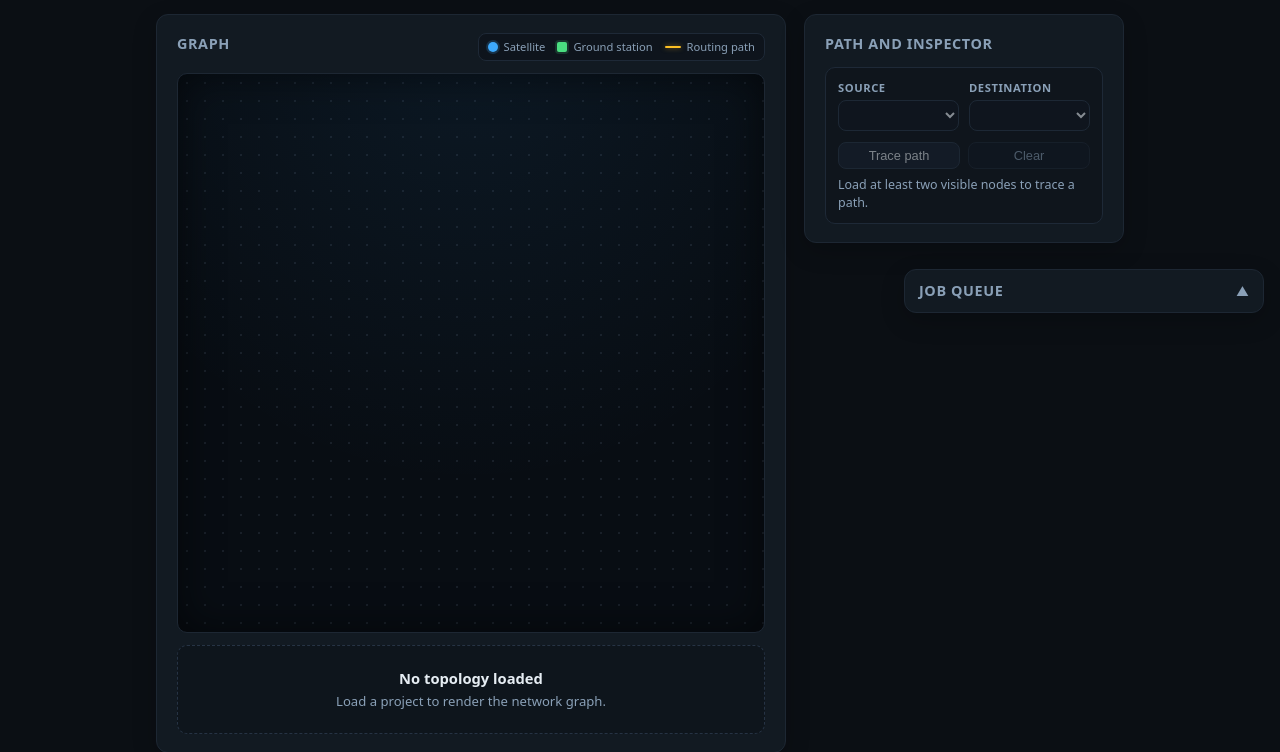
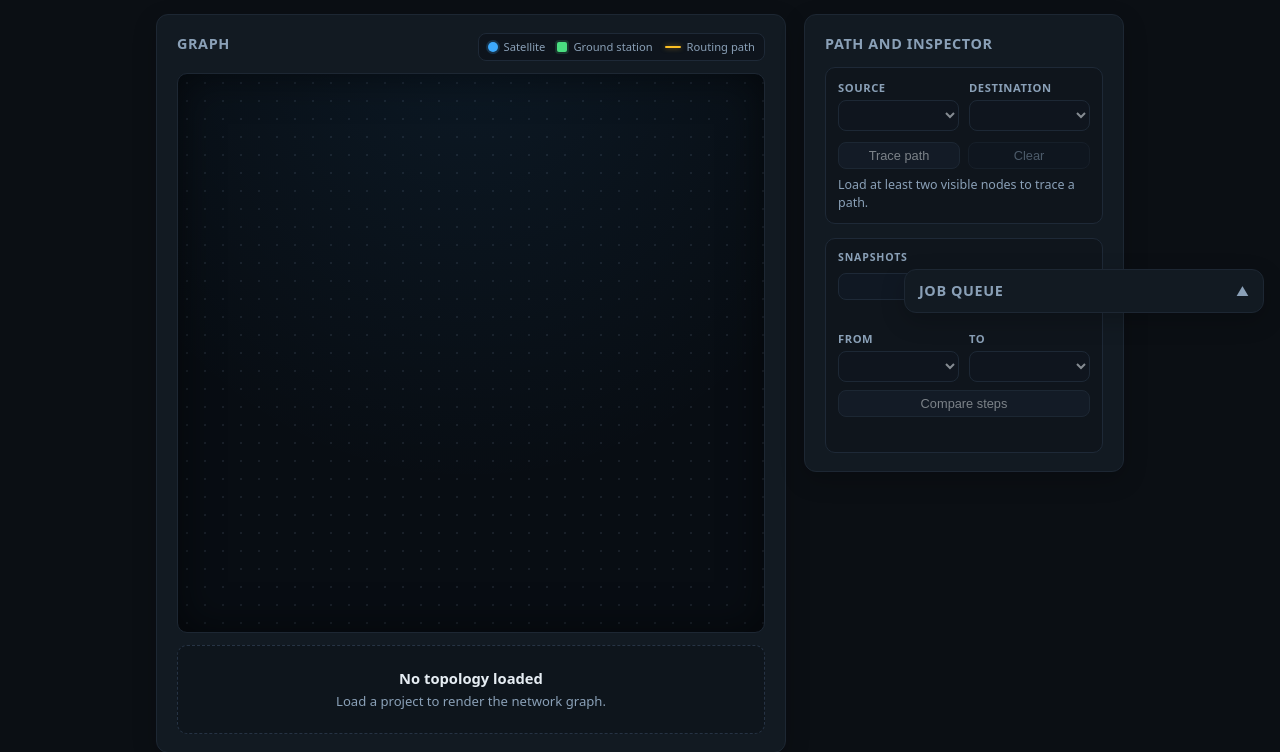
Before and after one commit to SatComProjects/Satgonetem-Gui, a FastAPI app: page /topology in a window 1280 px wide. Shown: the part 471-1223 px from the top of the page. Run offline with FastAPI, Linux system fonts and the light colour scheme; lists and menus that the app fills with data are empty.

Commit message:
feat(ui): add topology snapshot comparison
Record snapshots automatically, select two steps, render a diff table, and highlight added/removed/changed edges including removed-link ghosts.

```diff
--- a/satgonetem_gui/static/topology_graph.css
+++ b/satgonetem_gui/static/topology_graph.css
@@ -501,10 +501,32 @@
   opacity: 0.5;
 }
 
-/* Traced path wins over inactive, dim, and partition coloring. */
+/* Step-comparison overlays. Declared before `.path` so a traced route still
+ * wins when an edge carries both a diff class and the path class. */
+.topo-edge.added {
+  stroke: var(--ok);
+  stroke-width: 2.2;
+  opacity: 1;
+}
+
+.topo-edge.removed {
+  stroke: var(--bad);
+  stroke-width: 2;
+  stroke-dasharray: 4 4;
+  opacity: 0.9;
+}
+
+.topo-edge.changed {
+  stroke: var(--warning);
+  stroke-width: 2.2;
+  opacity: 1;
+}
+
+/* Traced path wins over inactive, dim, partition, and diff coloring. */
 .topo-edge.path {
   stroke: var(--topo-path);
   stroke-width: 2.4;
+  stroke-dasharray: none;
   opacity: 1;
   filter: drop-shadow(0 0 4px rgba(251, 191, 36, 0.55));
 }
@@ -610,6 +632,184 @@
 
 .topo-path-summary:empty {
   display: none;
+}
+
+/* Snapshot history and step comparison ------------------------------------ */
+
+.topo-history {
+  display: flex;
+  flex-direction: column;
+  gap: 8px;
+  padding: 12px;
+  border: 1px solid var(--border-subtle);
+  border-radius: 10px;
+  background: rgba(11, 15, 20, 0.38);
+}
+
+.topo-history-head {
+  display: flex;
+  align-items: baseline;
+  justify-content: space-between;
+  gap: 8px;
+}
+
+.topo-history-head h4 {
+  margin: 0;
+  color: var(--muted);
+  font-size: 0.66rem;
+  font-weight: 600;
+  letter-spacing: 0.08em;
+  line-height: 1.3;
+  text-transform: uppercase;
+}
+
+.topo-history-count {
+  font-family: ui-monospace, SFMono-Regular, Menlo, Consolas, monospace;
+  font-size: 0.68rem;
+  font-variant-numeric: tabular-nums;
+  white-space: nowrap;
+}
+
+.topo-history-count:empty {
+  display: none;
+}
+
+.topo-history .button {
+  width: 100%;
+}
+
+.topo-history-msg,
+.topo-compare-msg {
+  min-height: 1.2em;
+  margin: 0;
+  font-size: 0.76rem;
+  line-height: 1.4;
+  overflow-wrap: anywhere;
+}
+
+.topo-history-msg.error,
+.topo-history-msg[data-state="error"],
+.topo-compare-msg.error,
+.topo-compare-msg[data-state="error"] {
+  color: var(--bad);
+}
+
+.topo-history-grid {
+  display: grid;
+  grid-template-columns: repeat(2, minmax(0, 1fr));
+  gap: 10px;
+}
+
+.topo-history-grid label {
+  min-width: 0;
+  color: var(--muted);
+  font-size: 0.7rem;
+  font-weight: 600;
+  letter-spacing: 0.05em;
+  text-transform: uppercase;
+  gap: 4px;
+}
+
+.topo-history-grid select {
+  width: 100%;
+  min-width: 0;
+  padding: 6px 8px;
+  font-size: 0.82rem;
+  font-weight: 400;
+  letter-spacing: normal;
+  text-transform: none;
+}
+
+.topo-compare-table {
+  max-width: 100%;
+  overflow-x: auto;
+  overscroll-behavior: contain;
+  border: 1px solid var(--border);
+  border-radius: 8px;
+  background: rgba(8, 13, 19, 0.55);
+  scrollbar-width: thin;
+  scrollbar-color: var(--border) transparent;
+}
+
+.topo-compare-table:empty {
+  display: none;
+}
+
+.topo-table {
+  width: 100%;
+  border-collapse: collapse;
+  font-size: 0.72rem;
+  font-variant-numeric: tabular-nums;
+}
+
+.topo-diff-table {
+  min-width: 320px;
+}
+
+.topo-diff-table th,
+.topo-diff-table td {
+  padding: 5px 7px;
+  border-bottom: 1px solid var(--border-subtle);
+  text-align: left;
+  vertical-align: top;
+  overflow-wrap: anywhere;
+}
+
+.topo-diff-table th {
+  background: rgba(11, 15, 20, 0.6);
+  color: var(--muted);
+  font-size: 0.62rem;
+  font-weight: 600;
+  letter-spacing: 0.05em;
+  text-transform: uppercase;
+  white-space: nowrap;
+}
+
+.topo-diff-table tbody tr:last-child td {
+  border-bottom: none;
+}
+
+.topo-diff-table tr[data-diff] td:first-child {
+  font-size: 0.64rem;
+  font-weight: 700;
+  letter-spacing: 0.03em;
+  text-transform: uppercase;
+  white-space: nowrap;
+}
+
+.topo-diff-table tr[data-diff] td:first-child::before {
+  content: "";
+  display: inline-block;
+  width: 6px;
+  height: 6px;
+  margin-right: 6px;
+  border-radius: 50%;
+  background: currentColor;
+  vertical-align: 1px;
+}
+
+.topo-diff-table tr[data-diff="added"] {
+  background: rgba(74, 222, 128, 0.06);
+}
+
+.topo-diff-table tr[data-diff="added"] td:first-child {
+  color: var(--ok);
+}
+
+.topo-diff-table tr[data-diff="removed"] {
+  background: rgba(248, 113, 113, 0.06);
+}
+
+.topo-diff-table tr[data-diff="removed"] td:first-child {
+  color: var(--bad);
+}
+
+.topo-diff-table tr[data-diff="changed"] {
+  background: rgba(251, 191, 36, 0.06);
+}
+
+.topo-diff-table tr[data-diff="changed"] td:first-child {
+  color: var(--warning);
 }
 
 /* Node inspector ----------------------------------------------------------- */
@@ -885,6 +1085,12 @@
   }
 }
 
+@media (max-width: 640px) {
+  .topo-history-grid {
+    grid-template-columns: minmax(0, 1fr);
+  }
+}
+
 @media (max-width: 560px) {
   .topo-page {
     gap: 14px;
--- a/satgonetem_gui/static/topology_graph.js
+++ b/satgonetem_gui/static/topology_graph.js
@@ -19,6 +19,9 @@ let allNodes = [];
 let allLinks = [];
 let pathKeys = new Set();
 let selected = null;
+let snapshots = [];
+let diffState = { added: new Set(), removed: new Set(), changed: new Set(), extraLinks: [] };
+let recording = false;
 let pollTimer = null;
 let searchTimer = null;
 let fetching = false;
@@ -87,6 +90,9 @@ function edgeElement(link, positions, highlightPartitions, componentByNode) {
   const key = linkKey(link.src, link.dst);
   const classes = ["topo-edge"];
   if (link.is_active === false) classes.push("inactive");
+  if (diffState.added.has(key)) classes.push("added");
+  if (diffState.removed.has(key)) classes.push("removed");
+  if (diffState.changed.has(key)) classes.push("changed");
   if (pathKeys.has(key)) classes.push("path");
   else if (pathKeys.size) classes.push("dim");
   if (highlightPartitions) {
@@ -191,6 +197,19 @@ function renderGraph() {
       partitions.componentByNode,
     );
     if (line) svg.appendChild(line);
+  }
+  for (const link of diffState.extraLinks) {
+    if (!positions[link.src] || !positions[link.dst]) continue;
+    const ghost = edgeElement(
+      link,
+      positions,
+      false,
+      partitions.componentByNode,
+    );
+    if (ghost) {
+      ghost.classList.add("removed");
+      svg.appendChild(ghost);
+    }
   }
   for (const node of nodes) {
     const position = positions[node.name];
@@ -362,6 +381,148 @@ function clearPath() {
   renderGraph();
 }
 
+function historyMessage(text, isError = false) {
+  const element = byId("topo-history-msg");
+  if (!element) return;
+  element.textContent = text;
+  element.style.color = isError ? "var(--bad)" : "var(--muted)";
+}
+
+function compareMessage(text, isError = false) {
+  const element = byId("topo-compare-msg");
+  if (!element) return;
+  element.textContent = text;
+  element.style.color = isError ? "var(--bad)" : "var(--muted)";
+}
+
+function fillSnapshotSelect(select, records) {
+  const previous = select.value;
+  select.replaceChildren();
+  for (const snapshot of records) {
+    const option = document.createElement("option");
+    option.value = String(snapshot.step);
+    option.textContent = `step ${snapshot.step}${snapshot.time ? ` \u00b7 ${snapshot.time}` : ""}`;
+    select.appendChild(option);
+  }
+  if (records.some((snapshot) => String(snapshot.step) === previous)) {
+    select.value = previous;
+  }
+  select.disabled = records.length < 2;
+}
+
+async function loadSnapshots() {
+  try {
+    const data = await api.get("/api/topology/snapshots");
+    snapshots = Array.isArray(data.snapshots) ? data.snapshots : [];
+    const from = byId("topo-compare-from");
+    const to = byId("topo-compare-to");
+    if (from) fillSnapshotSelect(from, snapshots);
+    if (to) fillSnapshotSelect(to, snapshots);
+    if (snapshots.length >= 2) {
+      if (!from.value) from.value = String(snapshots[snapshots.length - 2].step);
+      if (!to.value) to.value = String(snapshots[snapshots.length - 1].step);
+    }
+    const count = byId("topo-snapshot-count");
+    if (count) count.textContent = `${snapshots.length} recorded`;
+    const compare = byId("topo-compare");
+    if (compare) compare.disabled = snapshots.length < 2;
+  } catch (error) {
+    historyMessage(error.message || "Could not load snapshots.", true);
+  }
+}
+
+async function recordSnapshot(manual = false) {
+  if (recording) return;
+  recording = true;
+  try {
+    const data = await api.post("/api/topology/snapshots", undefined);
+    if (manual) {
+      historyMessage(
+        data.recorded
+          ? `Recorded step ${data.step}.`
+          : `Step ${data.step} is already recorded.`,
+      );
+    }
+    await loadSnapshots();
+  } catch (error) {
+    if (manual) {
+      historyMessage(
+        error.status === 404
+          ? "Load a project before recording snapshots."
+          : error.message || "Could not record a snapshot.",
+        true,
+      );
+    }
+  } finally {
+    recording = false;
+  }
+}
+
+function diffRow(kind, element, details) {
+  return `<tr data-diff="${kind}"><td>${kind[0].toUpperCase() + kind.slice(1)}</td><td>${escapeHtml(element)}</td><td>${escapeHtml(details)}</td></tr>`;
+}
+
+function renderComparison(data) {
+  const added = Array.isArray(data.added_links) ? data.added_links : [];
+  const removed = Array.isArray(data.removed_links) ? data.removed_links : [];
+  const changed = Array.isArray(data.changed_links) ? data.changed_links : [];
+  const addedNodes = Array.isArray(data.added_nodes) ? data.added_nodes : [];
+  const removedNodes = Array.isArray(data.removed_nodes) ? data.removed_nodes : [];
+  diffState = {
+    added: new Set(added.map((link) => linkKey(link.src, link.dst))),
+    removed: new Set(removed.map((link) => linkKey(link.src, link.dst))),
+    changed: new Set(changed.map((link) => linkKey(link.src, link.dst))),
+    extraLinks: removed,
+  };
+  const rows = [
+    ...added.map((link) =>
+      diffRow("added", `${link.src} \u2192 ${link.dst}`, link.type || "link"),
+    ),
+    ...removed.map((link) =>
+      diffRow("removed", `${link.src} \u2192 ${link.dst}`, link.type || "link"),
+    ),
+    ...changed.map((link) =>
+      diffRow(
+        "changed",
+        `${link.src} \u2192 ${link.dst}`,
+        (link.changes || []).join(", "),
+      ),
+    ),
+    ...addedNodes.map((name) => diffRow("added", name, "node")),
+    ...removedNodes.map((name) => diffRow("removed", name, "node")),
+  ];
+  const container = byId("topo-compare-table");
+  if (container) {
+    container.innerHTML = rows.length
+      ? `<table class="topo-table topo-diff-table"><thead><tr><th>Change</th><th>Element</th><th>Details</th></tr></thead><tbody>${rows.join("")}</tbody></table>`
+      : '<p class="muted">No differences between these steps.</p>';
+  }
+  compareMessage(
+    `${added.length} added / ${removed.length} removed / ${changed.length} changed links \u00b7 nodes +${addedNodes.length}/-${removedNodes.length}`,
+  );
+  renderGraph();
+}
+
+async function compareSteps() {
+  const from = byId("topo-compare-from")?.value;
+  const to = byId("topo-compare-to")?.value;
+  if (from === undefined || to === undefined) {
+    compareMessage("Record at least two steps before comparing.", true);
+    return;
+  }
+  compareMessage("Comparing...");
+  try {
+    const data = await api.get(
+      `/api/topology/compare?from_step=${encodeURIComponent(from)}&to_step=${encodeURIComponent(to)}`,
+    );
+    renderComparison(data);
+  } catch (error) {
+    diffState = { added: new Set(), removed: new Set(), changed: new Set(), extraLinks: [] };
+    compareMessage(error.message || "Could not compare steps.", true);
+    renderGraph();
+  }
+}
+
 async function loadData() {
   if (fetching) return;
   fetching = true;
@@ -375,6 +536,7 @@ async function loadData() {
     updateShellOptions();
     renderGraph();
     setMessage("");
+    await recordSnapshot(false);
   } catch (error) {
     allNodes = [];
     allLinks = [];
@@ -397,6 +559,8 @@ byId("topo-search")?.addEventListener("input", () => {
   clearTimeout(searchTimer);
   searchTimer = setTimeout(renderGraph, 120);
 });
+byId("topo-record")?.addEventListener("click", () => recordSnapshot(true));
+byId("topo-compare")?.addEventListener("click", compareSteps);
 byId("topo-path-trace")?.addEventListener("click", tracePath);
 byId("topo-path-clear")?.addEventListener("click", clearPath);
 byId("topo-inspector-close")?.addEventListener("click", closeInspector);
--- a/satgonetem_gui/templates/topology.html
+++ b/satgonetem_gui/templates/topology.html
@@ -82,6 +82,26 @@
         <p class="topo-path-summary" id="topo-path-summary"></p>
       </div>
 
+      <div class="topo-history">
+        <div class="topo-history-head">
+          <h4>Snapshots</h4>
+          <span class="muted topo-history-count" id="topo-snapshot-count"></span>
+        </div>
+        <button type="button" class="button small secondary" id="topo-record">Record snapshot</button>
+        <p class="muted topo-history-msg" id="topo-history-msg" aria-live="polite"></p>
+        <div class="topo-history-grid">
+          <label for="topo-compare-from">From
+            <select id="topo-compare-from" disabled></select>
+          </label>
+          <label for="topo-compare-to">To
+            <select id="topo-compare-to" disabled></select>
+          </label>
+        </div>
+        <button type="button" class="button small" id="topo-compare" disabled>Compare steps</button>
+        <p class="muted topo-compare-msg" id="topo-compare-msg" aria-live="polite"></p>
+        <div class="topo-compare-table" id="topo-compare-table"></div>
+      </div>
+
       <section class="topo-inspector" id="topo-inspector" hidden aria-labelledby="topo-inspector-title">
         <div class="topo-inspector-head">
           <div>
```
Also changed, not shown: e2e/topology_history.spec.js (added, +85 -0 lines).
